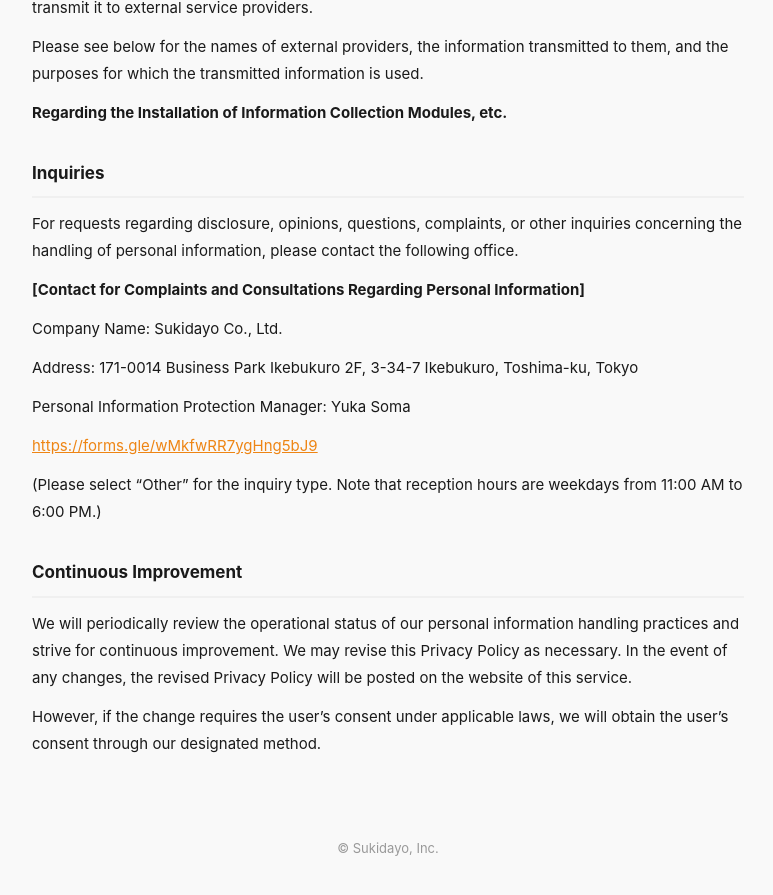
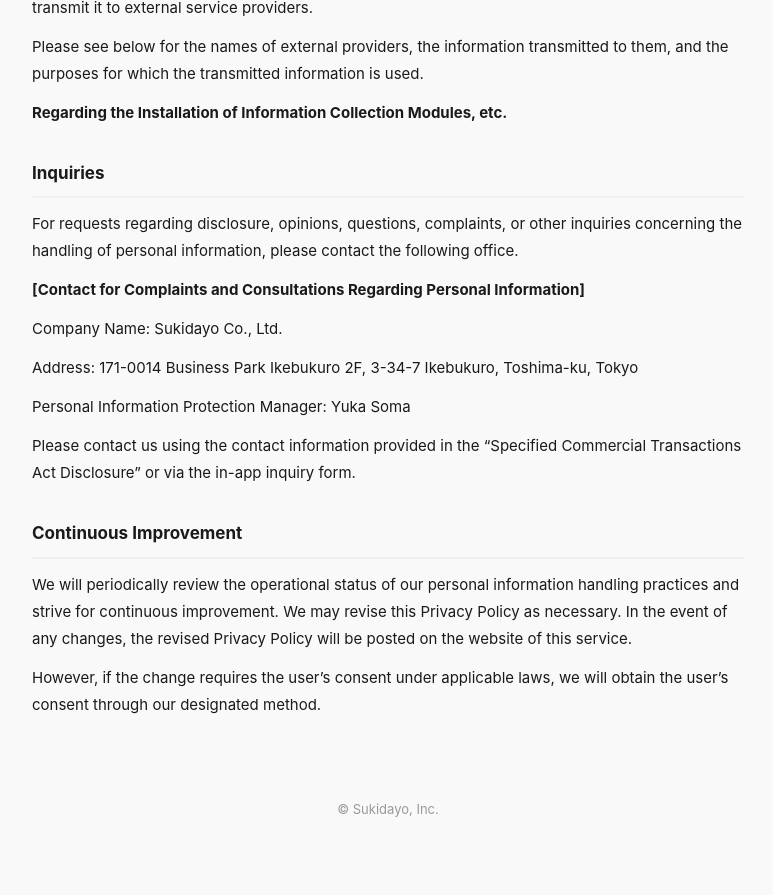
Before and after one commit to Sukidayo-app/announcements, a Jekyll site: the page built from privacy/en/index.md, in a window 1280 px wide and 900 px high, scrolled down 7755 px. Shown: the top 895 px of the window, without its empty margins (252-1025 px from the left). Built offline with Jekyll 4.4.1, drawn with Linux system fonts in a browser that asks for light colours; after the commit the page ends 8616 px from its top, so only the background shows below that.

Commit message:
Privacy Policy: replace Google Form contact with tokushoho link and in-app form

```diff
--- a/privacy/en/index.md
+++ b/privacy/en/index.md
@@ -190,9 +190,7 @@
 
 Personal Information Protection Manager: Yuka Soma
 
-[https://forms.gle/wMkfwRR7ygHng5bJ9](https://forms.gle/wMkfwRR7ygHng5bJ9)
-
-(Please select "Other" for the inquiry type. Note that reception hours are weekdays from 11:00 AM to 6:00 PM.)
+Please contact us using the contact information provided in the "Specified Commercial Transactions Act Disclosure" or via the in-app inquiry form.
 
 ## Continuous Improvement
 
```
